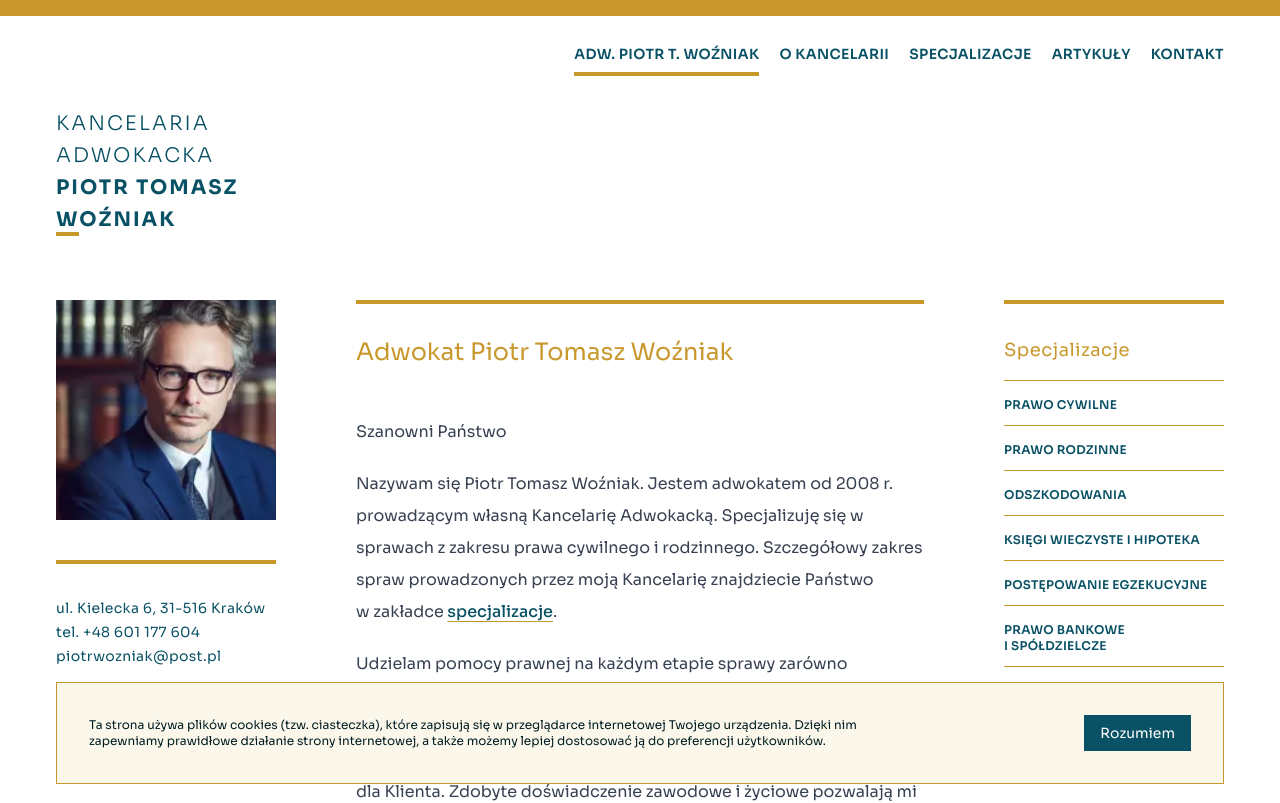
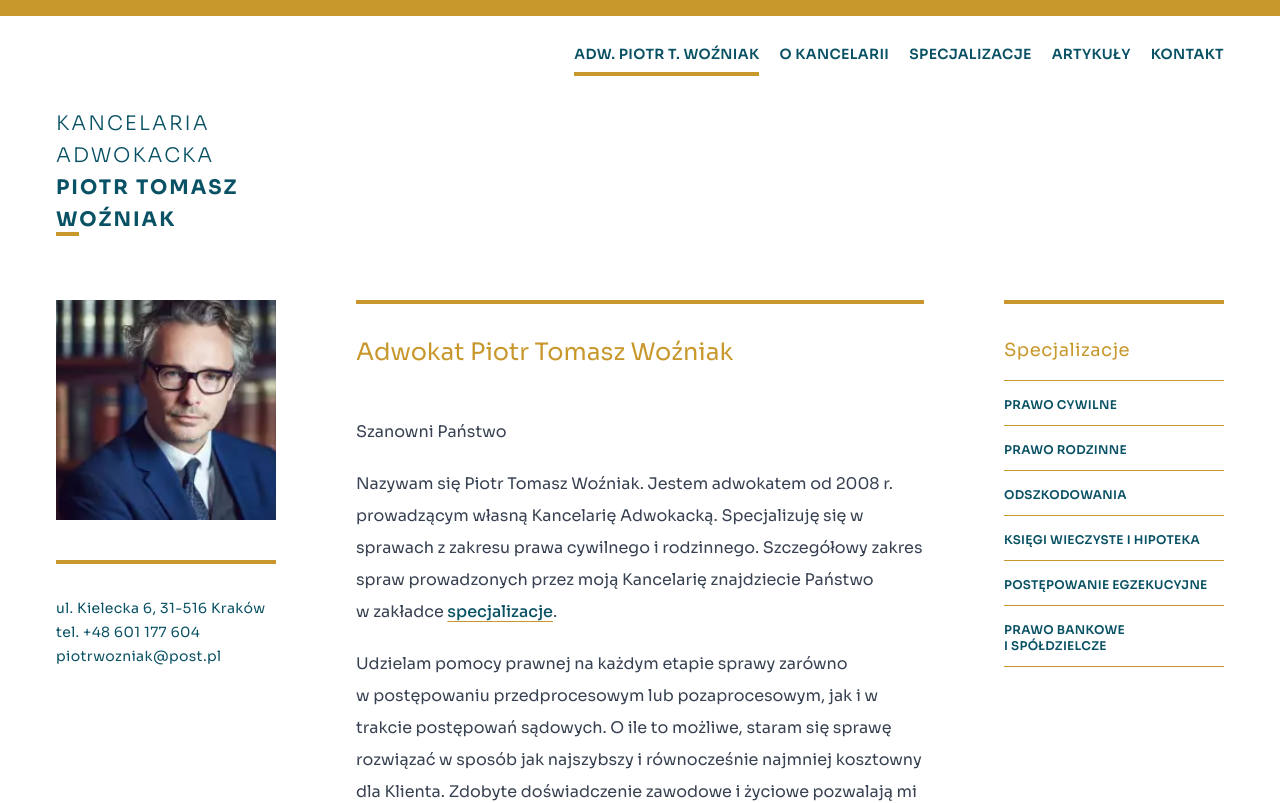
Before and after one commit to JanKubiena/nextjs-piotrek, a Next.js app: page / in a window 1280 px wide. Shown: the top 803 px of the page. Built offline with nearby package versions, Linux system fonts and the light colour scheme.

Commit message:
add working cookies

```diff
--- a/app/components/CookiesConsent.js
+++ b/app/components/CookiesConsent.js
@@ -1,25 +1,32 @@
 'use client'
 import Cookies from "js-cookie";
-import { useEffect } from "react";
+import { useEffect, useState } from "react";
 
 
 export default function CookiesConsent() {
 
+    const [consent, setConsent] = useState();
+
     useEffect(() => {
         const consent = Cookies.get("consent");
-        Cookies.set("consent", false, { expires: 365 });
+        consent === undefined && Cookies.set("consent", "false", { expires: 365 });
         // document.cookie = `consent=true; expires=Fri, 31 Dec 9999 23:59:59 GMT`
-        console.log("CookiesConsent=", consent)
+        setConsent(consent)
         },[])
 
+    const handleConsent = () => {
+        Cookies.set("consent", "true", { expires: 365 })
+
+        setConsent(Cookies.get("consent"))
+    }
 
     return (
-        <div className="fixed bottom-4 max-w-[1254px] mx-auto border border-pw-gold bg-pw-gold-50 inset-x-5 md:inset-x-14 p-8 flex flex-wrap lg:flex-nowrap items-center lg:justify-between gap-5 lg:gap-[160px] z-50">
+        <div className={consent === "false" ? "flex fixed bottom-4 max-w-[1254px] mx-auto border border-pw-gold bg-pw-gold-50 inset-x-5 md:inset-x-14 p-8 flex-wrap lg:flex-nowrap items-center lg:justify-between gap-5 lg:gap-[160px] z-50" : "hidden"}>
             <p className="font-sans text-xs text-charcoal">
                 Ta strona używa plików cookies (tzw. ciasteczka), które zapisują się w przeglądarce internetowej Twojego urządzenia.
                 Dzięki nim zapewniamy prawidłowe działanie strony internetowej, a także możemy lepiej dostosować ją do preferencji użytkowników.
             </p>
-            <button className="px-4 py-2 text-sm text-white bg-pw-green hover:bg-pw-green-800 ">
+            <button className="px-4 py-2 text-sm text-white bg-pw-green hover:bg-pw-green-800" onClick={handleConsent}>
                 Rozumiem
             </button>
         </div>
```
